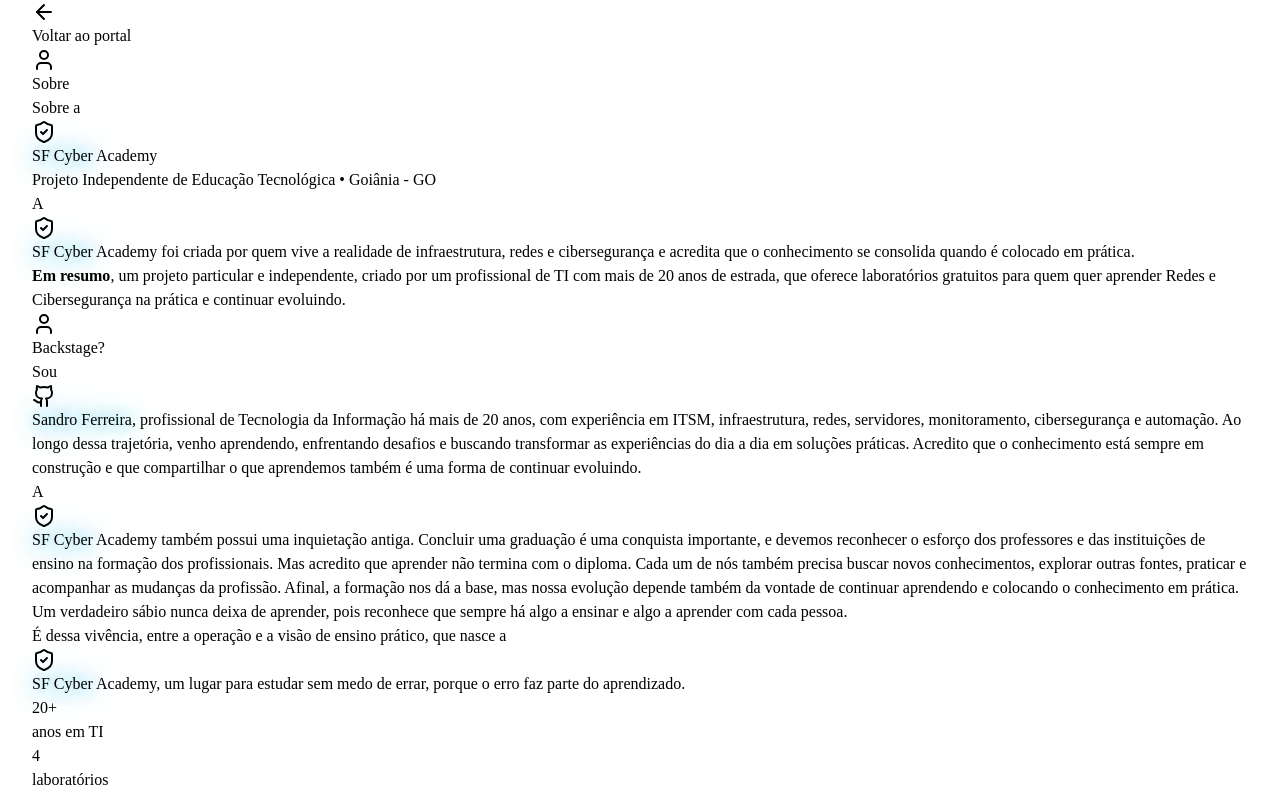
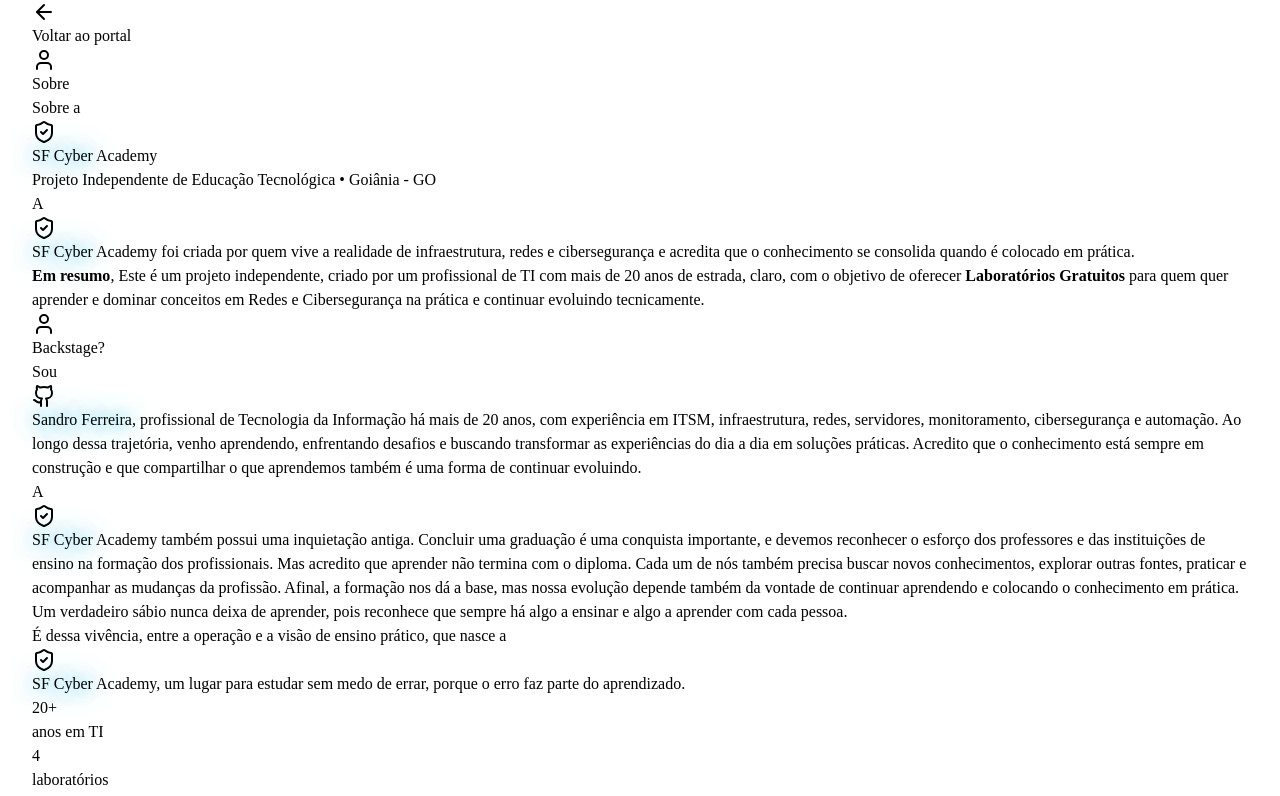
Before and after one commit to sandronsk1977-creator/sf-cyber, a React (Vite) app in the folder client/: page /sobre in a window 1280 px wide. Shown: the top 796 px of the page. Built offline with nearby package versions, Linux system fonts and the light colour scheme.

Commit message:
Update Sobre.tsx

```diff
--- a/client/src/pages/Sobre.tsx
+++ b/client/src/pages/Sobre.tsx
@@ -96,10 +96,10 @@ export default function Sobre() {
 
           <div className="rounded-2xl border border-cyan-500/30 bg-cyan-500/5 px-5 py-4 mb-10">
             <p className="text-sm text-cyan-100 leading-relaxed">
-              <strong className="text-cyan-300">Em resumo</strong>, um projeto particular e
-              independente, criado por um profissional de TI com mais de 20 anos de estrada, que
-              oferece laboratórios gratuitos para quem quer aprender Redes e Cibersegurança na
-              prática e continuar evoluindo.
+              <strong className="text-cyan-300">Em resumo</strong>, Este é um projeto independente,
+              criado por um profissional de TI com mais de 20 anos de estrada, claro, com o objetivo de
+              oferecer <strong>Laboratórios Gratuitos</strong> para quem quer aprender e dominar conceitos em Redes e Cibersegurança na
+              prática e continuar evoluindo tecnicamente.
             </p>
           </div>
 
```
